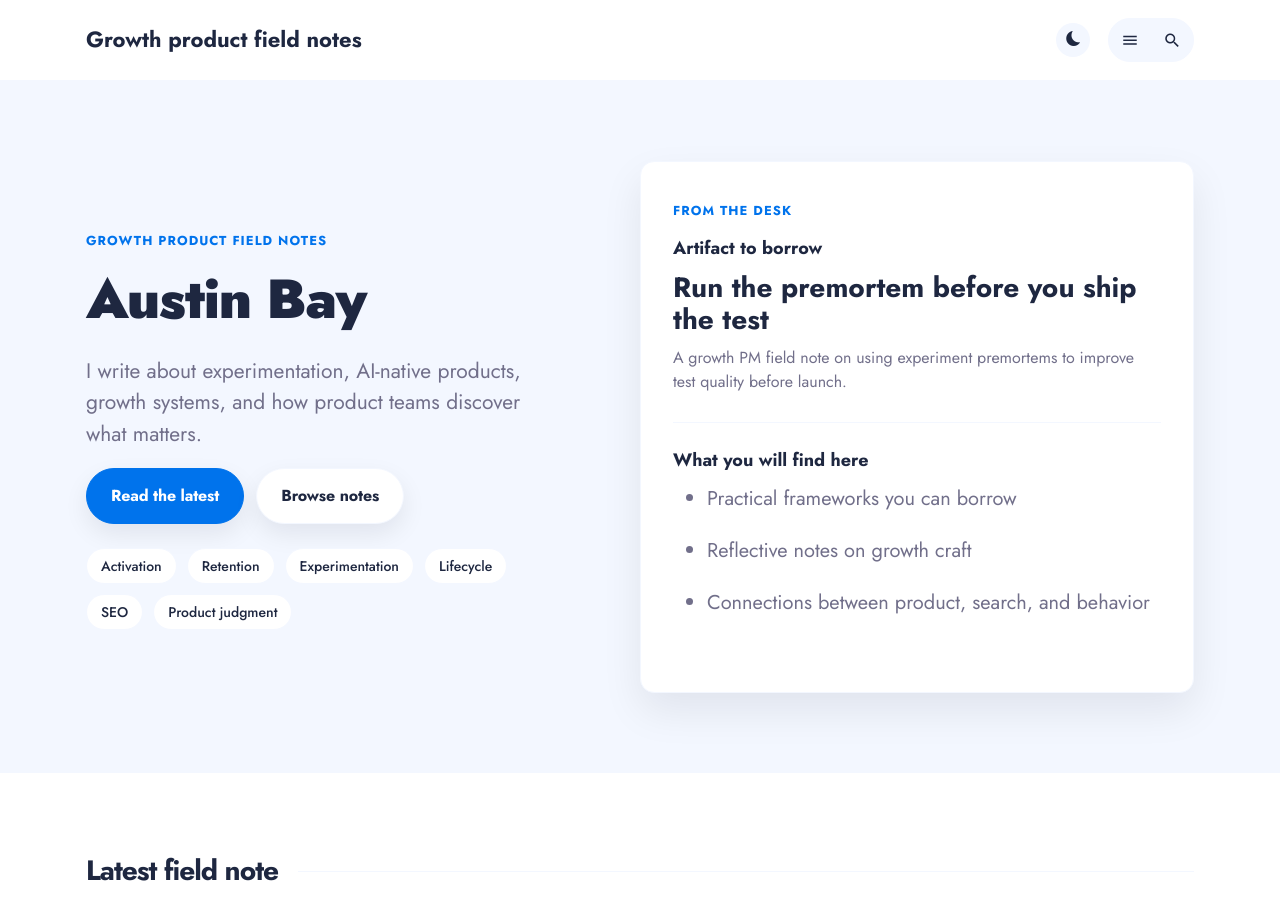
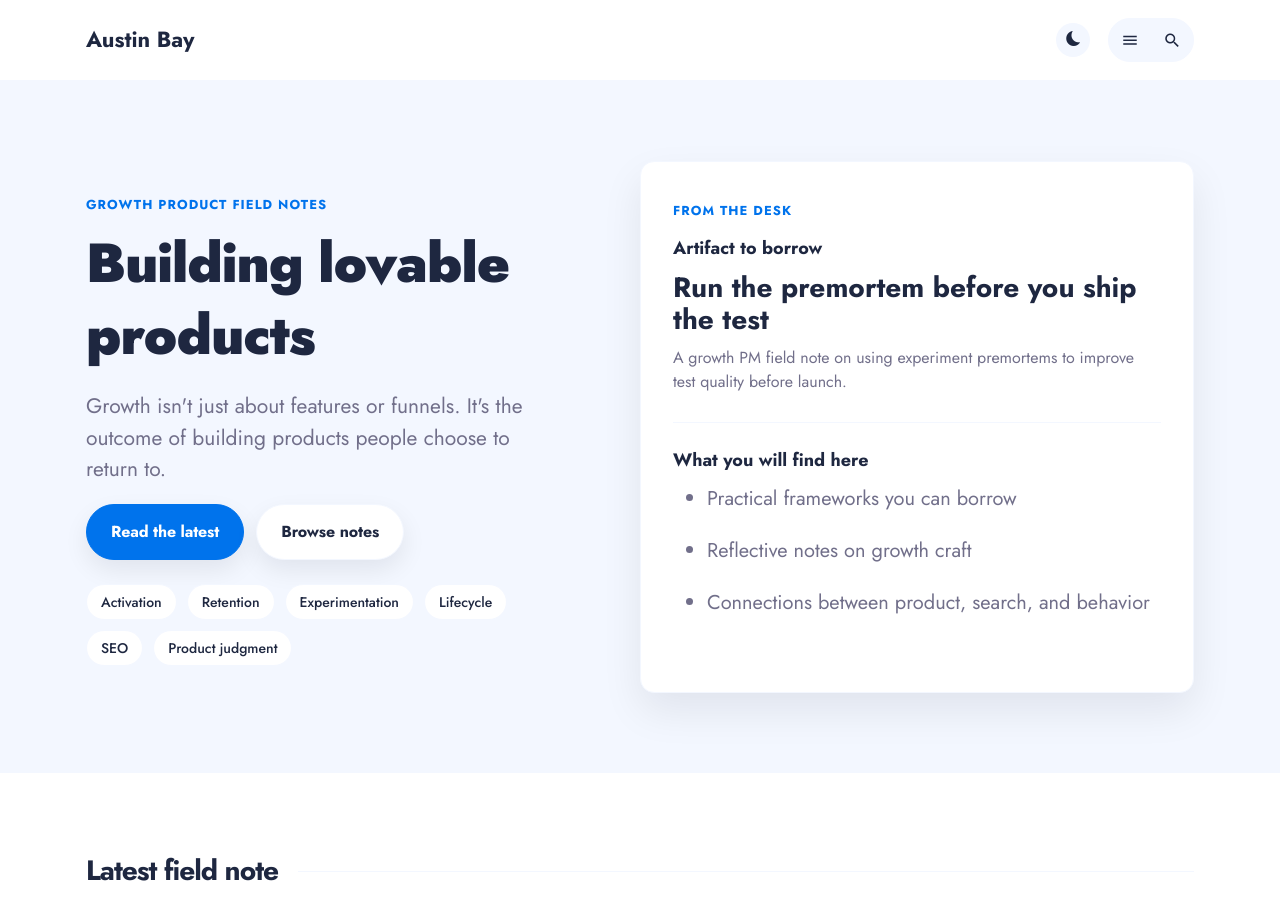
Before and after one commit to austinjbay/austinjbay.github.io, a Jekyll site: the page built from index.md, in a window 1280 px wide and 900 px high. Built offline with Jekyll 4.4.1, drawn with Linux system fonts in a browser that asks for light colours; nearby versions of some CDN libraries.

Commit message:
Update homepage hero description

```diff
--- a/_config.yml
+++ b/_config.yml
@@ -4,7 +4,7 @@ color_scheme: auto
 url: "https://austinjbay.com"
 
 header:
-  header__title: Growth product field notes
+  header__title: Austin Bay
 
 author:
   author__name: Austin Bay
@@ -12,8 +12,8 @@ author:
   author__avatar: /assets/images/Headshot2.jpg
 
 hero:
-  hero__title: Austin Bay
-  hero__description: I write about experimentation, AI-native products, growth systems, and how product teams discover what matters.
+  hero__title: Building lovable products
+  hero__description: Growth isn't just about features or funnels. It's the outcome of building products people choose to return to.
 
 social:
 - {icon: "ion-logo-linkedin", link: "https://www.linkedin.com/in/austin-bay-2763a918/"}
```
